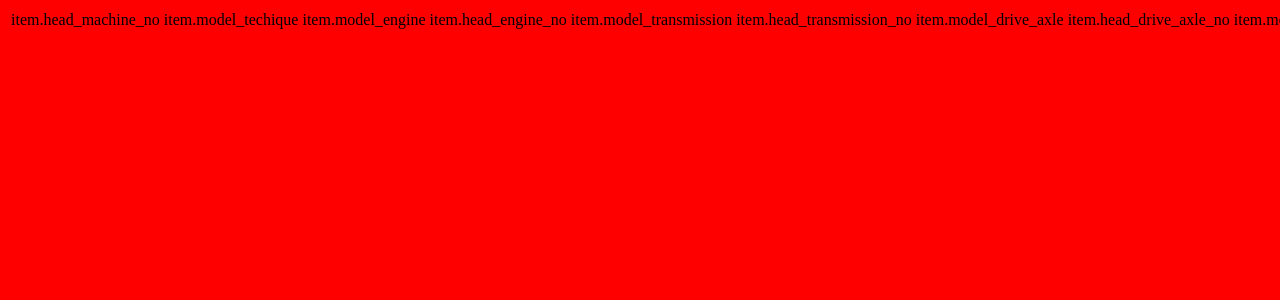
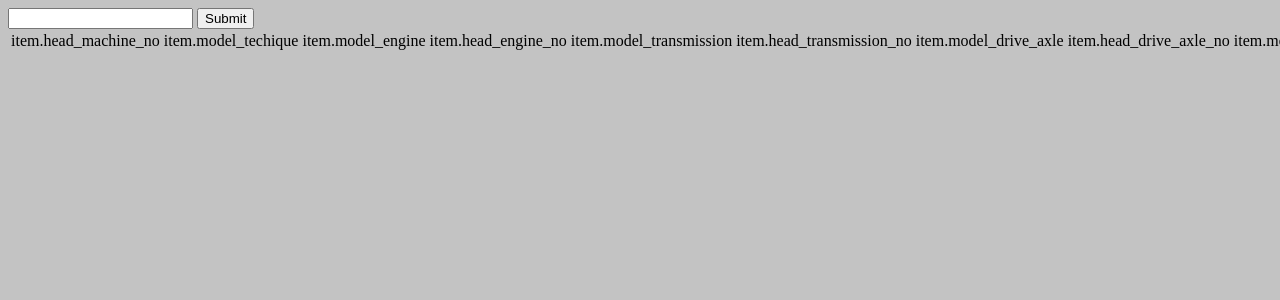
Before and after one commit to gero-web/silant, a Django app: page / in a window 1280 px wide; the page is wider, and only the part inside the window is pictured. Shown: the top 300 px of that part. Run offline with Django 5.2, Linux system fonts and the light colour scheme; tables that the repository leaves empty hold one stand-in row (values such as "Sample post"); style sheets or scripts are compiled from the project's sources; some libraries are stand-ins or nearby versions.

Commit message:
add search blank

```diff
--- a/car_app/models.py
+++ b/car_app/models.py
@@ -79,4 +79,4 @@
         return  self.head_machine_no
 
     class Meta:
-        ordering = ['-id']
+        ordering = ['-date_shipment']
--- a/car_app/views.py
+++ b/car_app/views.py
@@ -12,8 +12,9 @@
     model = Car
 
     def get_queryset(self):
-      t = self.request.GET.get('t', '')
-      print( Service_Company.objects.filter(Q(name__contains=t)))
+      t = self.request.GET.getlist('q', '')
+
+      print( Service_Company.objects.filter(Q(name__in=t)))
       if not self.request.user.is_authenticated:
             self.queryset =  Car.objects.all().select_related('model_steering_bridge','model_drive_axle',\
                                                 'model_transmission','model_engine', 'model_techique' ).\
--- a/claims_app/models.py
+++ b/claims_app/models.py
@@ -57,4 +57,4 @@
         super(Claims,self).clean()
 
     class Meta:
-        ordering = ['-id']
+        ordering = ['-date_rejection']
--- a/static/css/main.css
+++ b/static/css/main.css
@@ -1,4 +1,4 @@
 body {
-  background-color: red; }
+  background-color: #c3c3c3; }
 
 /*# sourceMappingURL=main.css.map */
--- a/static/css/main.scss
+++ b/static/css/main.scss
@@ -1,3 +1,3 @@
 body{
-    background-color: red;
+    background-color: #c3c3c3;
 }
--- a/technique_maintenance_app/models.py
+++ b/technique_maintenance_app/models.py
@@ -34,4 +34,4 @@
         return reverse("to-detail", kwargs={"pk": self.pk})
 
     class Meta:
-        ordering = ['-id']
+        ordering = ['-date_holding_TO']
--- a/template/car/carList.html
+++ b/template/car/carList.html
@@ -1,6 +1,12 @@
 {% extends 'root\base.html' %}
 
 {% block content %}
+<form method="get" >
+
+
+    <input type="text" name="q">
+    <input type="submit" value="Submit">
+</form>
 <table>
   {% for items in object_list %}
       <tr>
```
Also changed, not shown: 1 other file.
